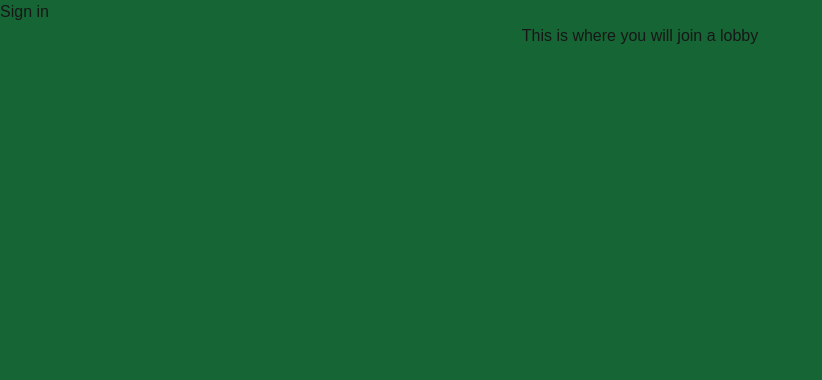
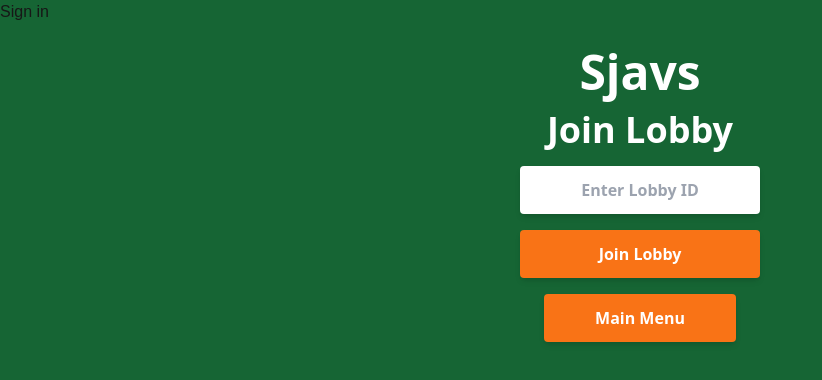
Before and after one commit to magnushansen/HMJ_Tech, a Next.js app in the folder sjavs/: page /joinlobby in a window 1280 px wide. Shown: the top 380 px of the page, without its empty margins (0-822 px from the left). Built offline with nearby package versions, Linux system fonts and the light colour scheme; no server answers.

Commit message:
join lobby page

```diff
--- a/sjavs/app/createlobby/page.jsx
+++ b/sjavs/app/createlobby/page.jsx
@@ -13,13 +13,13 @@ export default function CreateLobby() {
     const router = useRouter(); // Router for navigation
 
     // Function to create a lobby
-    const createLobby = async (isPrivate) => {
+    const createLobby = async () => {
         try {
             // Insert a new session (lobby) into the database
             const { data, error } = await supabase
                 .from("session")
                 .insert({
-                    public: !isPrivate, // Indicates whether the session is public or private
+                    public: true, // Default to public since there's no distinction now
                     active: true, // Marks the session as active
                     count: 0, // Initial player count
                 })
@@ -45,28 +45,35 @@ export default function CreateLobby() {
             </div>
 
             <div className="flex flex-col items-center justify-start h-[calc(100vh-100px)] mt-[-10px]">
-                <h2 className="text-4xl font-bold mb-4">Create Lobby</h2>
+                <h2 className="text-4xl font-bold mb-4">Lobby Menu</h2>
 
                 <ul className="space-y-4 flex flex-col items-center">
+                    {/* Create Lobby Button */}
                     <li>
                         <button
-                            onClick={() => createLobby(false)} // Create a public lobby
+                            onClick={createLobby} // Create a lobby
                             className="block w-60 bg-orange-500 hover:bg-orange-600 text-center text-white font-semibold py-3 px-6 rounded shadow-md transition-transform transform hover:scale-105"
                         >
-                            Create Public Lobby
+                            Create Lobby
                         </button>
                     </li>
+
+                    {/* Join Lobby Button */}
                     <li>
                         <button
-                            onClick={() => createLobby(true)} // Create a private lobby
+                            onClick={() => router.push("/joinlobby")} // Redirect to Join Lobby page
                             className="block w-60 bg-orange-500 hover:bg-orange-600 text-center text-white font-semibold py-3 px-6 rounded shadow-md transition-transform transform hover:scale-105"
                         >
-                            Create Private Lobby
+                            Join Lobby
                         </button>
                     </li>
+
+                    {/* Error Message */}
                     {error && (
                         <p className="text-red-500 mt-4">{error}</p>
                     )}
+
+                    {/* Main Menu Button */}
                     <li>
                         <button
                             onClick={() => router.push("/")} // Navigate back to the main menu
--- a/sjavs/app/joinlobby/page.jsx
+++ b/sjavs/app/joinlobby/page.jsx
@@ -1,7 +1,82 @@
-export default function joinLobby() {
+'use client'
+import { useRouter } from "next/navigation"; // For programmatic navigation
+import { createClient } from "@supabase/supabase-js";
+import React, { useState } from "react";
+
+const supabase = createClient(
+    process.env.NEXT_PUBLIC_SUPABASE_URL,
+    process.env.NEXT_PUBLIC_SUPABASE_ANON_KEY
+);
+
+export default function JoinLobby() {
+    const [lobbyId, setLobbyId] = useState(""); // State for input field
+    const [error, setError] = useState(null); // State for errors
+    const router = useRouter(); // Router for navigation
+
+    // Function to join a lobby
+    const joinLobby = async () => {
+        try {
+            // Check if the lobby exists and is active
+            const { data, error } = await supabase
+                .from("session")
+                .select("*")
+                .eq("id", lobbyId)
+                .eq("active", true)
+                .single(); // Ensures we only get one lobby
+
+            if (error || !data) {
+                throw new Error("Lobby not found or is inactive.");
+            }
+
+            // Redirect to the lobby page
+            router.push(`/createlobby/${lobbyId}`);
+        } catch (err) {
+            setError(err.message || "Failed to join lobby. Please try again.");
+            console.error(err);
+        }
+    };
+
     return (
-        <div>
-            <h1>This is where you will join a lobby</h1>
+        <div className="h-screen bg-green-800 text-white font-sans">
+            <div className="w-full text-center py-6">
+                <h1 className="text-5xl font-extrabold">Sjavs</h1>
+            </div>
+
+            <div className="flex flex-col items-center justify-start h-[calc(100vh-100px)] mt-[-10px]">
+                <h2 className="text-4xl font-bold mb-4">Join Lobby</h2>
+
+                <div className="flex flex-col items-center">
+                    {/* Lobby ID Input */}
+                    <input
+                        type="text"
+                        value={lobbyId}
+                        onChange={(e) => setLobbyId(e.target.value)}
+                        placeholder="Enter Lobby ID"
+                        className="block w-60 bg-white text-black text-center font-semibold py-3 px-6 rounded shadow-md mb-4"
+                    />
+
+                    {/* Join Lobby Button */}
+                    <button
+                        onClick={joinLobby}
+                        className="block w-60 bg-orange-500 hover:bg-orange-600 text-center text-white font-semibold py-3 px-6 rounded shadow-md transition-transform transform hover:scale-105"
+                    >
+                        Join Lobby
+                    </button>
+
+                    {/* Error Message */}
+                    {error && (
+                        <p className="text-red-500 mt-4">{error}</p>
+                    )}
+
+                    {/* Back to Main Menu */}
+                    <button
+                        onClick={() => router.push("/")}
+                        className="block w-48 bg-orange-500 hover:bg-orange-600 text-center text-white font-semibold py-3 px-6 rounded shadow-md transition-transform transform hover:scale-105 mt-4"
+                    >
+                        Main Menu
+                    </button>
+                </div>
+            </div>
         </div>
     );
-};
+}
```
